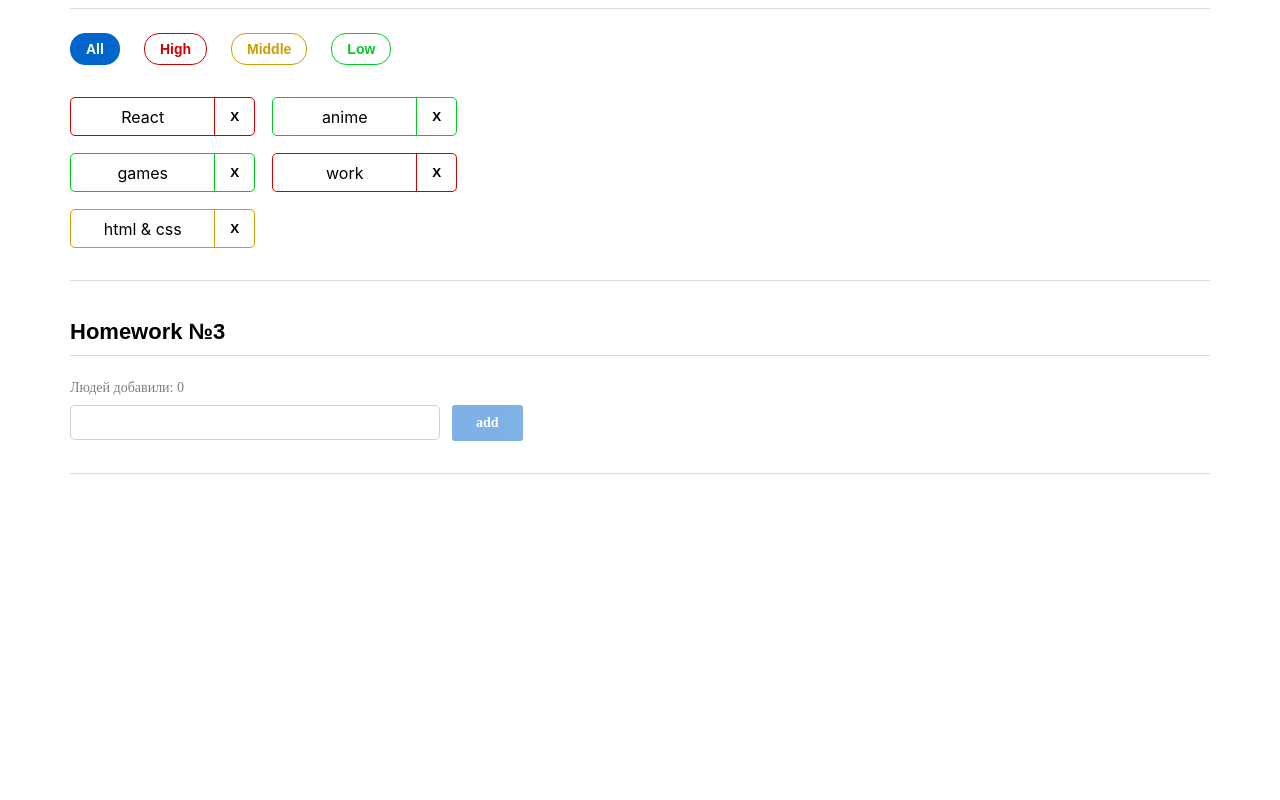
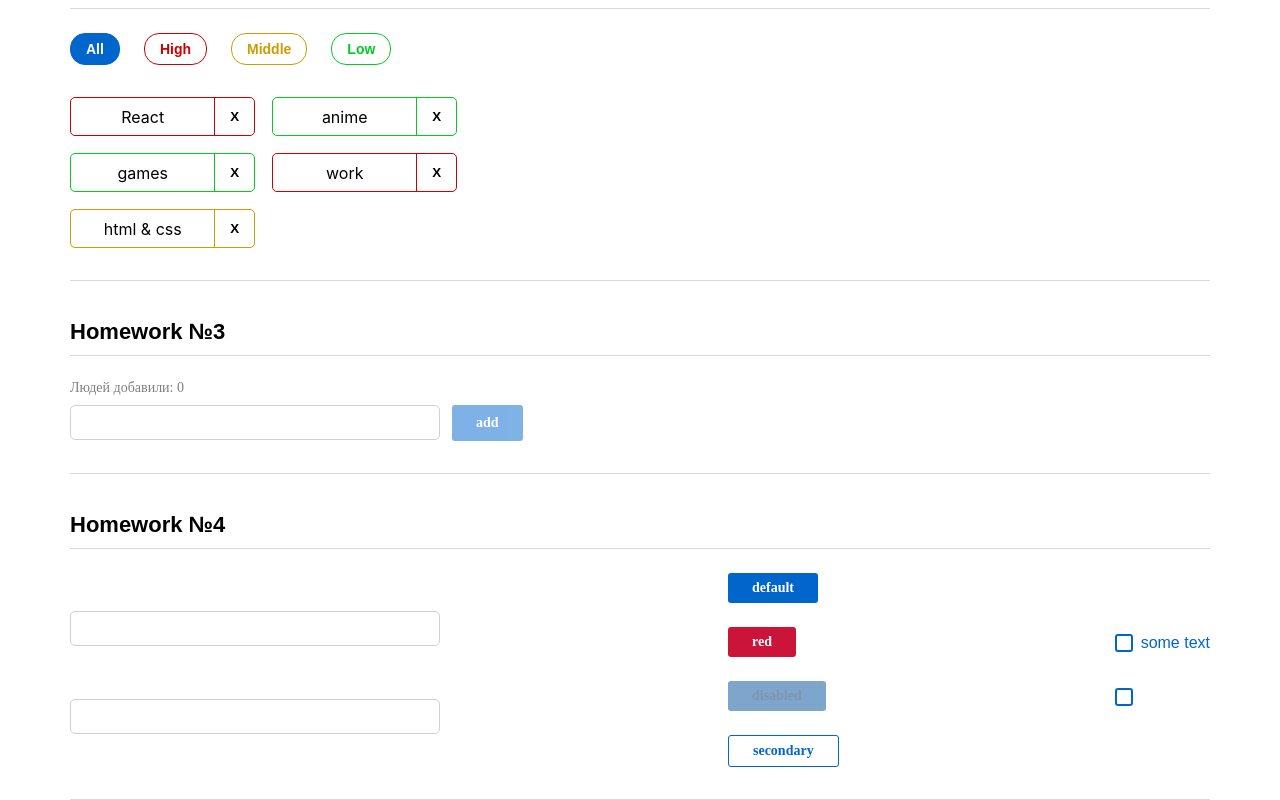
Before and after one commit to vitalyabedik/it-incubator.homeworks, a React (Create React App) app: page /#/ in a window 1280 px wide. Shown: the part 483-1283 px from the top of the page. Before the commit the page ends 957 px from the top, so only its background shows below. Built offline with nearby package versions, Linux system fonts and the light colour scheme.

Commit message:
hw-4: add solution

```diff
--- a/src/s1-main/App.tsx
+++ b/src/s1-main/App.tsx
@@ -3,6 +3,7 @@ import s from './App.module.css'
 import HW1 from '../s2-homeworks/hw01/HW1'
 import HW2 from '../s2-homeworks/hw02/HW2';
 import HW3 from '../s2-homeworks/hw03/HW3';
+import HW4 from '../s2-homeworks/hw04/HW4';
 
 function App() {
     return (
@@ -11,12 +12,12 @@ function App() {
             {/*раскомментировать по ходу выполнения*/}
             <HW2/>
             <HW3/>
-            {/*<HW4/>*/}
+            <HW4/>
 
             {/*при выполнении дз 5 и более - закомментировать здесь дз 1-4, так как они есть внутри дз 5*/}
             {/*<HW5/>*/}
         </div>
-    )
+    );
 }
 
 export default App
--- a/src/s2-homeworks/hw04/HW4.tsx
+++ b/src/s2-homeworks/hw04/HW4.tsx
@@ -12,7 +12,7 @@ import Stand from './Stand'
 const HW4 = () => {
     return (
         <div id={'hw4'}>
-            <div className={s2.hwTitle}>Homework #4</div>
+            <div className={s2.hwTitle}>Homework №4</div>
             {/*демонстрация возможностей компонент:*/}
             <div className={s2.hw}>
                 <Stand />
--- a/src/s2-homeworks/hw04/common/c1-SuperInputText/SuperInputText.module.css
+++ b/src/s2-homeworks/hw04/common/c1-SuperInputText/SuperInputText.module.css
@@ -1,20 +1,46 @@
 .input:focus {
+    outline: none;
+    border: 1px solid #D1D1D1;
 }
 
 .input {
+    font-weight: 500;
+    font-size: 16px;
+    line-height: 20px;
+    color: #000000;
+    padding-left: 12px;
+    min-width: 370px;
+    height: 35px;
+    border: 1px solid #D1D1D1;
+    border-radius: 5px;
+    margin-right: 12px;
 }
 
 .inputWrapper {
+    display: flex;
+    flex-direction: column-reverse;
 }
 
 .superInput {
+
 }
 
 .errorInput {
+    min-width: 370px;
+    height: 35px;
+    border-radius: 5px;
+    margin-right: 12px;
+    border: 1px solid #CC1439;
 }
 
 .errorInput:focus {
+    border: 1px solid #CC1439;
 }
 
 .error {
+    font-weight: 400;
+    font-size: 10px;
+    line-height: 12px;
+    color: #CC1439;
+    margin-bottom: 5px;
 }
--- a/src/s2-homeworks/hw04/common/c2-SuperButton/SuperButton.module.css
+++ b/src/s2-homeworks/hw04/common/c2-SuperButton/SuperButton.module.css
@@ -1,36 +1,63 @@
 .button {
+    font-family: 'Montserrat';
+    font-style: normal;
+    font-weight: 600;
+    font-size: 14px;
+    line-height: 20px;
+    color: #FFFFFF;
+    border-radius: 3px;
+    border: none;
+    padding: 5px 24px;
+    cursor: pointer;
 }
 
 .disabled {
+    color: #002E5C;
+    background-color: #004D99;
+    opacity: 0.5;
 }
 
 .secondary {
+    background-color: white;
+    color: #0066CC;
+    border: 1px solid #0066CC;
 }
 
 .default {
+    background: #0066CC;
 }
 
 .red {
+    background-color: #CC1439;
 }
 
 .default:hover {
+    background-color: #0080FF;
 }
 
 .red:hover {
+    background-color: #FF1A47;
 }
 
 .secondary:hover {
+    background-color: #E5F0FA;
+    border: 1px solid #0066CC;
 }
 
 
 .default:active {
+    background-color: #0059B3;
 }
 
 .secondary:active {
+    background-color: #C9E5FF;
+    border: 1px solid #0066CC
 }
 
 .red:active {
+    background-color: #B31232;
 }
 
 .button:disabled {
+
 }
--- a/src/s2-homeworks/hw04/common/c2-SuperButton/SuperButton.tsx
+++ b/src/s2-homeworks/hw04/common/c2-SuperButton/SuperButton.tsx
@@ -18,10 +18,10 @@ const SuperButton: React.FC<SuperButtonPropsType> = (
     }
 ) => {
     const finalClassName = s.button
-        // + (disabled
-        //         ? ...
-        //         : xType === 'red'
-        //             ? ...
+        + (!disabled && !xType ? ' ' + s.default : ' ')
+        + (disabled ? ' ' + s.disabled : ' ')
+        + (!disabled && xType === 'red' ? ' ' + s.red : ' ')
+        + (!disabled && xType === 'secondary' ? ' ' + s.secondary : ' ')
         + (className ? ' ' + className : '') // задачка на смешивание классов
 
     return (
--- a/src/s2-homeworks/hw04/common/c3-SuperCheckbox/SuperCheckbox.tsx
+++ b/src/s2-homeworks/hw04/common/c3-SuperCheckbox/SuperCheckbox.tsx
@@ -28,6 +28,13 @@ const SuperCheckbox: React.FC<SuperCheckboxPropsType> = (
 ) => {
     const onChangeCallback = (e: ChangeEvent<HTMLInputElement>) => {
         // задачка на написание онченджа
+        if (onChangeChecked) {
+            onChangeChecked(e.currentTarget.checked)
+        }
+        if (onChange) {
+            onChange(e)
+        }
+
 
     }
 
```
